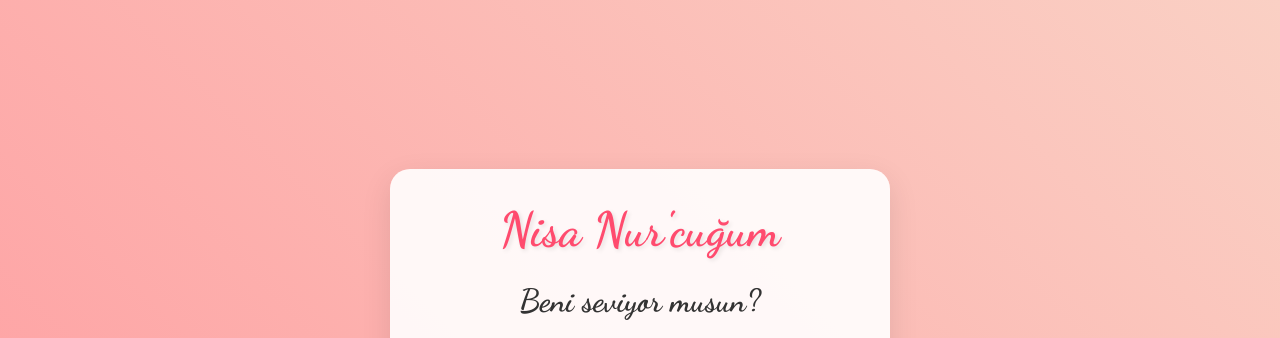
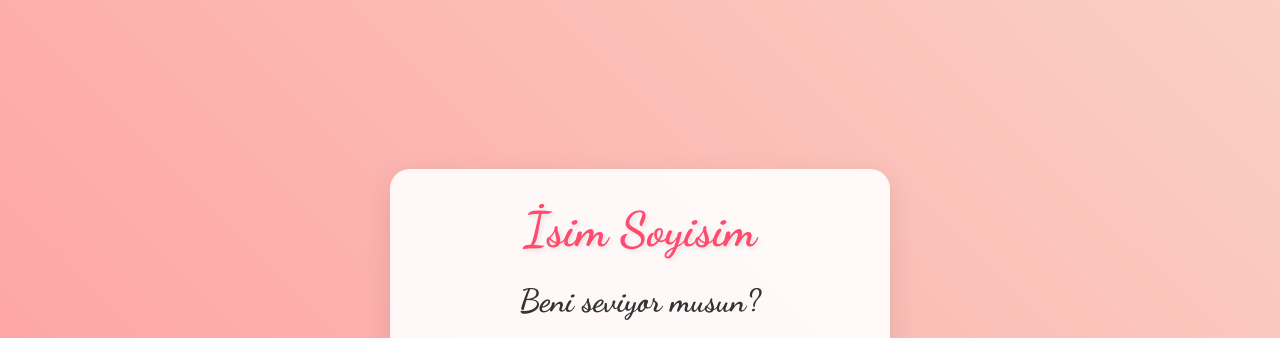
Before and after one commit to gorkdev/DoYouLoveMe, a plain HTML site: page index.html in a window 1280 px wide. Shown: the top 338 px of the page. Drawn offline with nearby package versions, Linux system fonts and the light colour scheme.

Commit message:
fix html

```diff
--- a/index.html
+++ b/index.html
@@ -24,7 +24,7 @@
       <div class="heart"></div>
     </div>
     <div id="wrapper">
-      <h1 class="love-title">Nisa Nur'cuğum</h1>
+      <h1 class="love-title">İsim Soyisim</h1>
 
       <h2 id="question">Beni seviyor musun?</h2>
       <img
```
